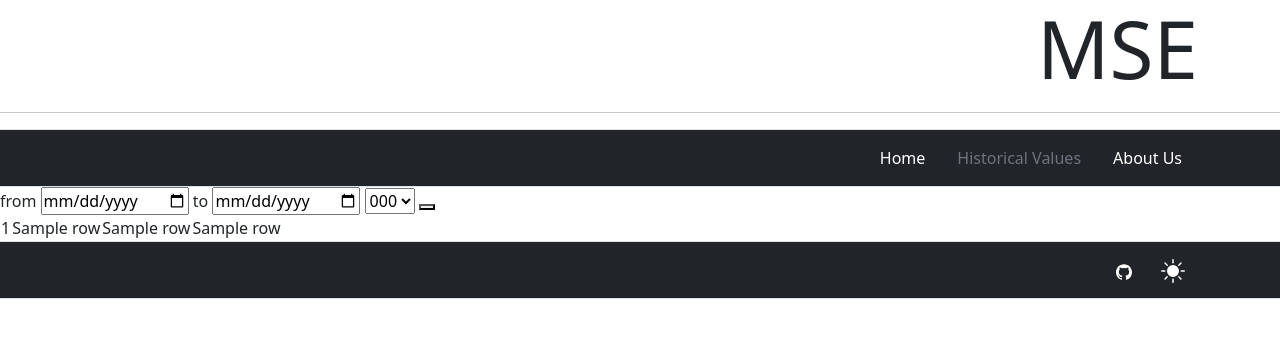
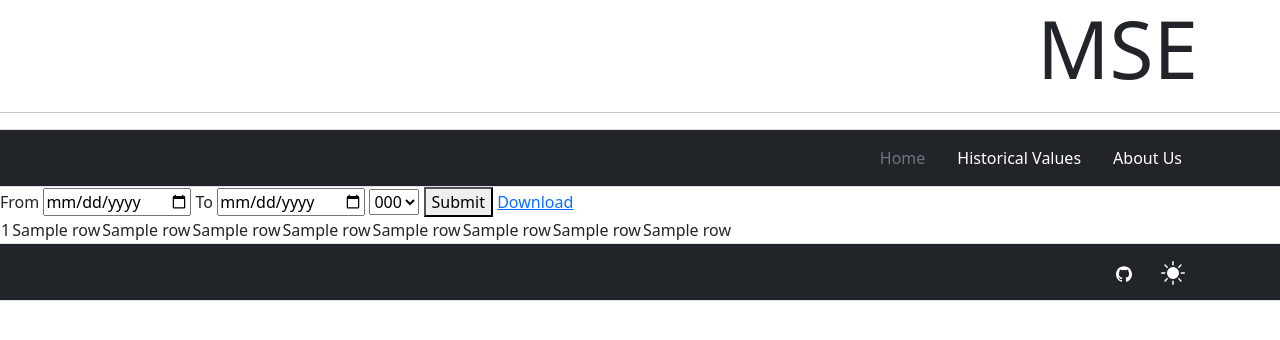
Before and after one commit to tamarastojchevska/MSE-Web-App, a Flask app: template Homework2/tech_prototype/templates/historicalValues.html in a window 1280 px wide. Shown: the top 340 px of the page. Run offline with Flask 3, Linux system fonts and the light colour scheme; the template is opened without the code that fills it: most values are stand-ins (such as "Sample title", 1, 10 or a date in 2020).

Commit message:
Connect to app.py

```diff
--- a/Homework2/tech_prototype/templates/historicalValues.html
+++ b/Homework2/tech_prototype/templates/historicalValues.html
@@ -20,40 +20,43 @@
                 <a href="/" class="d-flex align-items-center my-2 my-lg-0 me-lg-auto text-white text-decoration-none">
                     <svg class="bi me-2" width="40" height="32" role="img" aria-label="Bootstrap"><use xlink:href="#bootstrap"></use></svg>
                 </a>
+
                 <ul class="nav col-12 col-lg-auto my-2 justify-content-center my-md-0 text-small">
                     <li>
-                        <a href="index.html" class="nav-link text-white">
+                        <a href="{{ url_for('index') }}" class="nav-link text-secondary">
                             Home
                         </a>
                     </li>
                     <li>
-                        <a href="#" class="nav-link text-secondary">
+                        <a href="{{ url_for('get_table') }}" class="nav-link text-white">
                             Historical Values
                         </a>
                     </li>
                     <li>
-                        <a href="aboutus.html" class="nav-link text-white">
+                        <a href="{{ url_for('aboutus') }}" class="nav-link text-white">
                             About Us
                         </a>
                     </li>
                     <li>
                 </ul>
+
             </div>
         </div>
     </div>
 </header>
 
 <form method="get" action="{{ url_for('get_table') }}">
-    <label>from</label>
+    <label>From</label>
     <input type="date" name="fromdate">
-    <label>to</label>
+    <label>To</label>
     <input type="date" name="todate">
     <select name="codes">
         {% for code in codes %}
         <option value="{{ code }}">{{ code }}</option>
         {% endfor %}
     </select>
-    <button name="Search" type="submit"></button>
+    <button type="submit">Submit</button>
+    <a href="{{url_for('download', filename=filename)}}" name="filename">Download</a>
 </form>
 <table>
     {% for row in table %}
@@ -62,9 +65,15 @@
         <td>{{row[1]}}</td>
         <td>{{row[2]}}</td>
         <td>{{row[3]}}</td>
+        <td>{{row[4]}}</td>
+        <td>{{row[5]}}</td>
+        <td>{{row[6]}}</td>
+        <td>{{row[7]}}</td>
+        <td>{{row[8]}}</td>
     </tr>
     {% endfor %}
 </table>
+
 <footer>
     <div class="px-3 py-2 text-bg-dark border-top border-bottom">
         <div class="container">
```
Also changed, not shown: Homework2/tech_prototype/templates/aboutus.html (+4 -3 lines), Homework2/tech_prototype/templates/index.html (+4 -4 lines).
